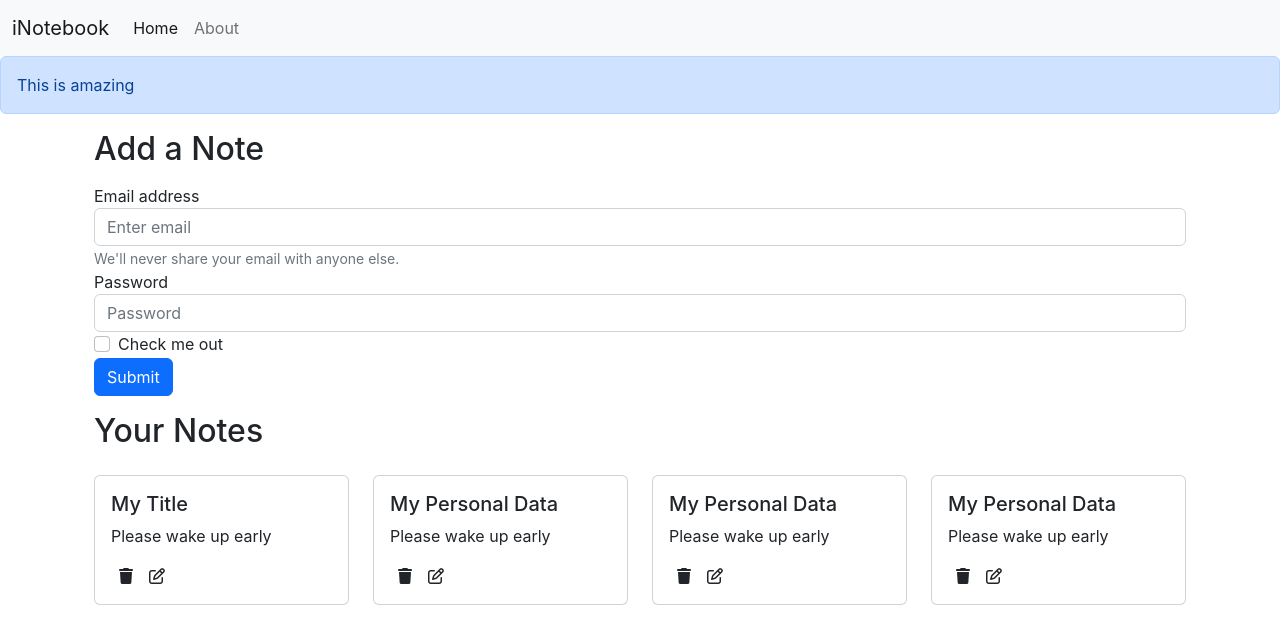
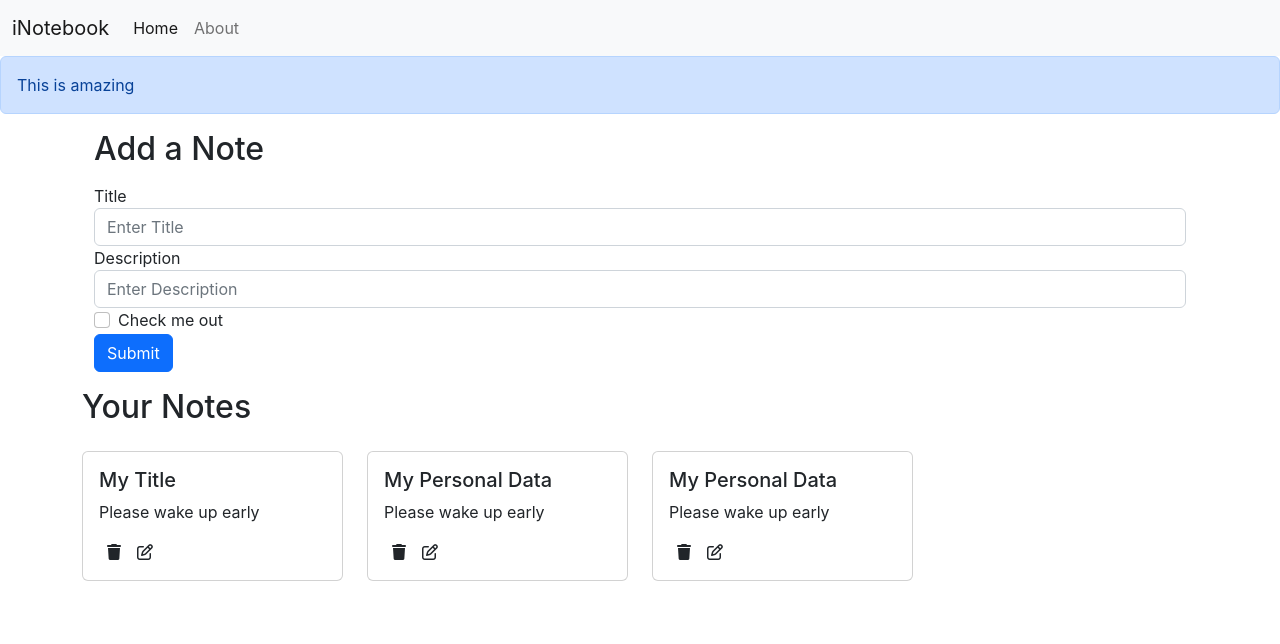
Before and after one commit to Harshul02/iNotebook, a React (Create React App) app: page / in a window 1280 px wide. Shown: the top 644 px of the page. Built offline with nearby package versions, Linux system fonts and the light colour scheme.

Commit message:
Added Add note method

```diff
--- /dev/null
+++ b/src/components/AddNote.js
@@ -0,0 +1,37 @@
+import React, {useState, useContext} from 'react'
+import noteContext from "../context/notes/noteContext";
+
+export default function AddNote() {
+    const context = useContext(noteContext);
+  const {addNote} = context;
+
+  const [note,setNote] = useState({title:  "", description: "", tag: "default"});
+  const handleClick = (e)=>{
+    e.preventDefault();
+    addNote(note.title, note.description, note.tag);
+  }
+  const onChange = (e)=>{
+    setNote({...note, [e.target.name]: e.target.value})
+  }
+  return (
+        <div className="container my-3">
+      <h2>Add a Note</h2>
+      <form className='my-3'>
+  <div className="form-group">
+    <label htmlFor="title">Title</label>
+    <input type="text" className="form-control" id="title"
+    name='title' aria-describedby="emailHelp" placeholder="Enter Title" onChange={onChange} />
+  </div>
+  <div className="form-group">
+    <label htmlFor="description">Description</label>
+    <input type="text" className="form-control" id="description" name='description' placeholder="Enter Description" onChange={onChange}/>
+  </div>
+  <div className="form-group form-check">
+    <input type="checkbox" className="form-check-input" id="exampleCheck1" />
+    <label className="form-check-label" htmlFor="exampleCheck1">Check me out</label>
+  </div>
+  <button type="submit" className="btn btn-primary" onClick={handleClick}>Submit</button>
+</form>
+    </div>
+  )
+}
--- a/src/components/Home.js
+++ b/src/components/Home.js
@@ -1,29 +1,14 @@
 import React from 'react';
+// import AddNote from './AddNote';
 import Notes from './Notes';
 
 const Home = () => {
 
   return (
-    <div className="container my-3">
-      <h2>Add a Note</h2>
-      <form className='my-3'>
-  <div className="form-group">
-    <label htmlFor="exampleInputEmail1">Email address</label>
-    <input type="email" className="form-control" id="exampleInputEmail1" aria-describedby="emailHelp" placeholder="Enter email" />
-    <small id="emailHelp" className="form-text text-muted">We'll never share your email with anyone else.</small>
+    <div>
+  <Notes />
   </div>
-  <div className="form-group">
-    <label htmlFor="exampleInputPassword1">Password</label>
-    <input type="password" className="form-control" id="exampleInputPassword1" placeholder="Password" />
-  </div>
-  <div className="form-group form-check">
-    <input type="checkbox" className="form-check-input" id="exampleCheck1" />
-    <label className="form-check-label" htmlFor="exampleCheck1">Check me out</label>
-  </div>
-  <button type="submit" className="btn btn-primary">Submit</button>
-</form>
-  <Notes />
-      </div>
+
   )
 }
 
--- a/src/components/Notes.js
+++ b/src/components/Notes.js
@@ -1,19 +1,21 @@
 import React, {useContext} from 'react'
 import noteContext from "../context/notes/noteContext";
+import AddNote from './AddNote';
 import NoteItem from './NoteItem';
 
 const Notes = () => {
     const context = useContext(noteContext);
-  const {notes, setNotes} = context;
+  const {notes, addNote} = context;
   return (
-    <div>
+    <>
+    <AddNote />
       <div className="row my-3">
       <h2>Your Notes</h2>
       {notes.map((note)=>{
         return <NoteItem key={note._id} note={note}/>
       })}
       </div>
-    </div>
+      </>
   )
 }
 
--- a/src/context/notes/noteState.js
+++ b/src/context/notes/noteState.js
@@ -30,21 +30,39 @@
           "tag": "personal",
           "date": "2022-11-24T07:11:27.548Z",
           "__v": 0
-        },
-        {
-          "_id": "637f191f59fewf55689d54c84906",
-          "user": "637f17c5390bdcac32780202",
-          "title": "My Personal Data",
-          "description": "Please wake up early",
-          "tag": "personal",
-          "date": "2022-11-24T07:11:27.548Z",
-          "__v": 0
         }
       ]
 
-      const [notes, setNotes] = useState(initialNotes)
+
+      const [notes, setNotes] = useState(initialNotes);
+      //Add a note
+      const addNote = (title, description, tag)=>{
+        //TODO: API Call
+        const note = {
+            "_id": "637f191f59fewf55689d54c84906",
+            "user": "637f17c5390bdcac32780202",
+            "title": title,
+            "description": description,
+            "tag": "personal",
+            "date": "2022-11-24T07:11:27.548Z",
+            "__v": 0
+          }
+          setNotes(notes.concat(note));
+      }
+
+      //Delete a note
+      const deleteNote = ()=>{
+
+    }
+
+      //Edit a note
+      const editNote = ()=>{
+
+    }
+
+
     return(
-        <NoteContext.Provider value={{notes, setNotes}}>
+        <NoteContext.Provider value={{notes, addNote, deleteNote, editNote}}>
         {props.children}
         </NoteContext.Provider>
     )
```
